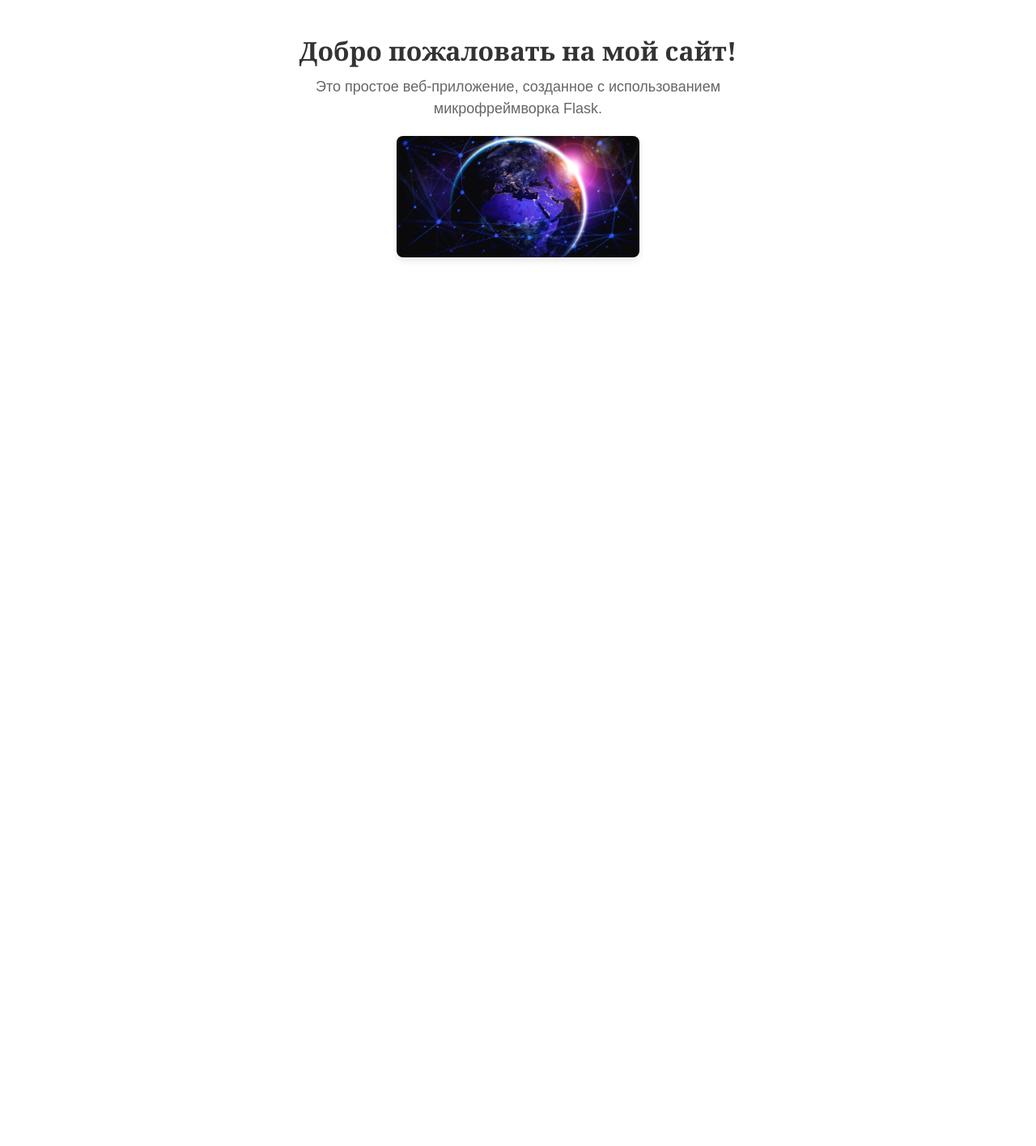
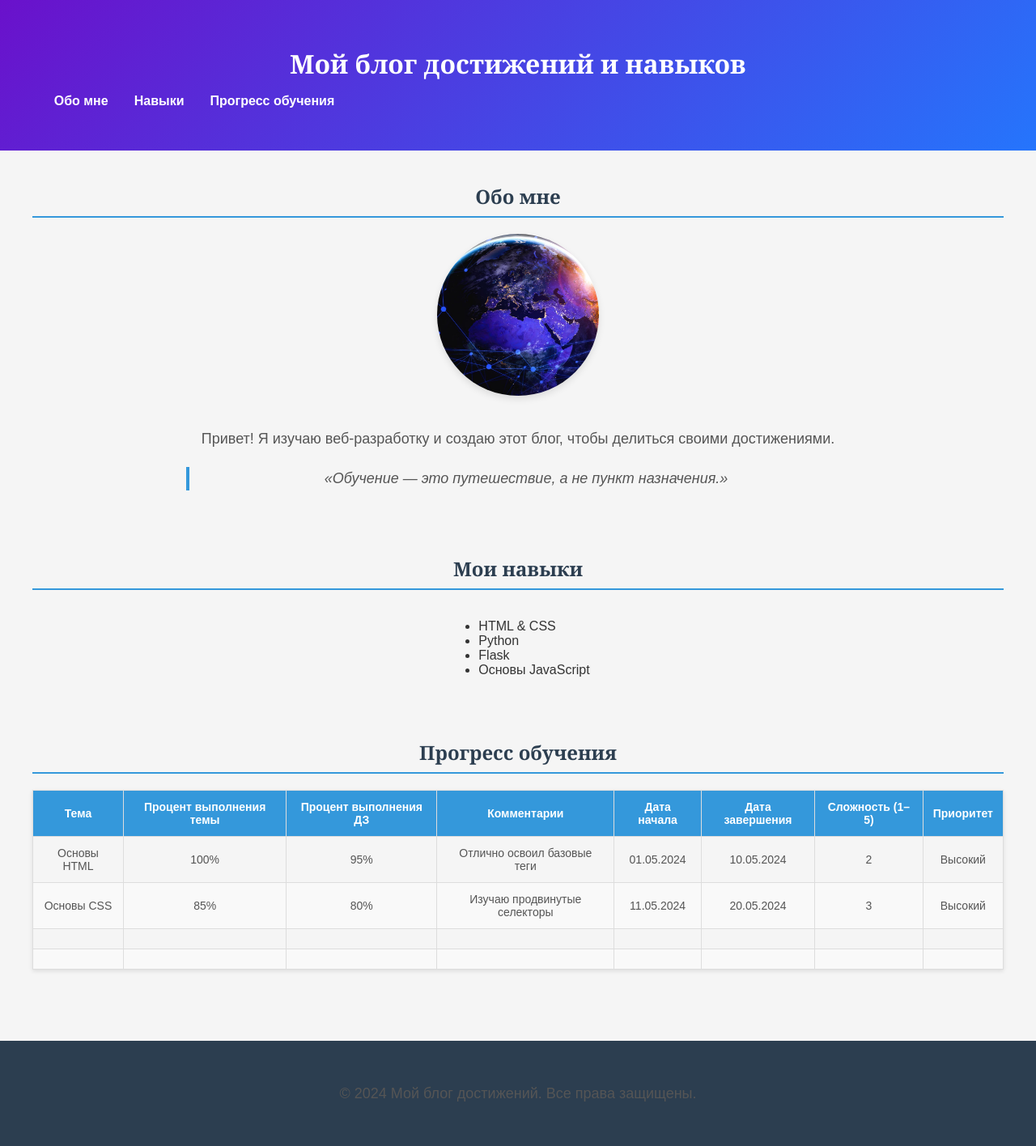
Before and after one commit to SergeyL777/-FLASK_1, a Flask app: page / in a window 1280 px wide. Shown: the whole page at 81% size. Before the commit the page ends 322 px from the top, so only its background shows below. Run offline with Flask 3, Linux system fonts and the light colour scheme.

Commit message:
Initial commit: Flask2-мои достижения

```diff
--- a/project/static/css/index.css
+++ b/project/static/css/index.css
@@ -1,29 +1,151 @@
 body {
-    font-family: Arial, sans-serif;
+    font-family: 'Arial', sans-serif;
     margin: 0;
     padding: 0;
+    background-color: #f5f5f5;
+    color: #333;
 }
 
 .container {
     text-align: center;
     padding: 20px;
+    max-width: 1200px;
+    margin: 0 auto;
+}
+
+header {
+    background: linear-gradient(135deg, #6a11cb 0%, #2575fc 100%);
+    color: white;
+    padding: 1rem 0;
+}
+
+nav ul {
+    list-style: none;
+    padding: 0;
+    display: flex;
+    justify-content: center;
+    gap: 2rem;
+}
+
+nav a {
+    color: white;
+    text-decoration: none;
+    font-weight: bold;
 }
 
 h1 {
     font-family: 'Georgia', serif;
-    color: #333;
+    color: white;
     margin-bottom: 10px;
 }
 
-p {
-    font-size: 18px;
-    color: #666;
-    line-height: 1.5;
-    max-width: 600px;
-    margin: 0 auto 20px;
+h2 {
+    font-family: 'Georgia', serif;
+    color: #2c3e50;
+    border-bottom: 2px solid #3498db;
+    padding-bottom: 0.5rem;
 }
 
-img {
-    border-radius: 8px;
+p, blockquote {
+    font-size: 18px;
+    color: #555;
+    line-height: 1.6;
+    max-width: 800px;
+    margin: 15px auto;
+}
+
+blockquote {
+    font-style: italic;
+    border-left: 4px solid #3498db;
+    padding-left: 1rem;
+    margin: 20px auto;
+}
+
+.profile-img {
+    width: 200px;
+    height: 200px;
+    border-radius: 50%;
+    object-fit: cover;
     box-shadow: 0 4px 8px rgba(0, 0, 0, 0.1);
+    margin-bottom: 20px;
 }
+
+ul {
+    display: inline-block;
+    text-align: left;
+    max-width: 400px;
+}
+
+table {
+    width: 100%;
+    border-collapse: collapse;
+    margin: 20px 0;
+    box-shadow: 0 2px 5px rgba(0,0,0,0.1);
+}
+
+th, td {
+    border: 1px solid #ddd;
+    padding: 12px;
+    text-align: center;
+}
+
+th {
+    background-color: #3498db;
+    color: white;
+    font-weight: bold;
+    font-size: 14px;
+}
+
+tr:nth-child(even) {
+    background-color: #f9f9f9;
+}
+
+tr:hover {
+    background-color: #e3f2fd;
+    transition: background-color 0.3s ease;
+}
+
+td {
+    font-size: 14px;
+    color: #555;
+}
+
+/* Стили для ссылок в навигации при наведении */
+nav a:hover {
+    color: #ffd700;
+    text-decoration: underline;
+}
+
+footer {
+    background-color: #2c3e50;
+    color: white;
+    text-align: center;
+    padding: 1rem 0;
+    margin-top: 3rem;
+}
+
+/* Адаптивность для мобильных устройств */
+@media (max-width: 768px) {
+    nav ul {
+        flex-direction: column;
+        gap: 1rem;
+    }
+
+    table {
+        display: block;
+        overflow-x: auto;
+        white-space: nowrap;
+    }
+
+    .container {
+        padding: 10px;
+    }
+
+    h1 {
+        font-size: 24px;
+    }
+
+    h2 {
+        font-size: 20px;
+    }
+}
--- a/project/templates/index.html
+++ b/project/templates/index.html
@@ -3,14 +3,108 @@
 <head>
     <meta charset="UTF-8">
     <meta name="viewport" content="width=device-width, initial-scale=1.0">
-    <title>Мой Flask Сайт</title>
+    <title>Мой блог достижений</title>
     <link rel="stylesheet" href="{{ url_for('static', filename='css/index.css') }}">
 </head>
 <body>
-    <div class="container">
-        <h1>Добро пожаловать на мой сайт!</h1>
-        <p>Это простое веб‑приложение, созданное с использованием микрофреймворка Flask.</p>
-        <img src="{{ url_for('static', filename='img/example.jpg') }}" alt="Пример изображения" width="300">
-    </div>
+    <header>
+        <div class="container">
+            <h1>Мой блог достижений и навыков</h1>
+            <nav>
+                <ul>
+                    <li><a href="#about">Обо мне</a></li>
+                    <li><a href="#skills">Навыки</a></li>
+                    <li><a href="#progress">Прогресс обучения</a></li>
+                </ul>
+            </nav>
+        </div>
+    </header>
+
+    <main>
+        <section id="about" class="container">
+            <h2>Обо мне</h2>
+            <img src="{{ url_for('static', filename='img/example.jpg') }}" alt="Моё фото" class="profile-img">
+            <p>Привет! Я изучаю веб‑разработку и создаю этот блог, чтобы делиться своими достижениями.</p>
+            <blockquote>
+                «Обучение — это путешествие, а не пункт назначения.»
+            </blockquote>
+        </section>
+
+        <section id="skills" class="container">
+            <h2>Мои навыки</h2>
+            <ul>
+                <li>HTML & CSS</li>
+                <li>Python</li>
+                <li>Flask</li>
+                <li>Основы JavaScript</li>
+            </ul>
+        </section>
+
+        <section id="progress" class="container">
+            <h2>Прогресс обучения</h2>
+            <table>
+                <thead>
+                    <tr>
+                        <th>Тема</th>
+                        <th>Процент выполнения темы</th>
+                        <th>Процент выполнения ДЗ</th>
+                        <th>Комментарии</th>
+                        <th>Дата начала</th>
+                        <th>Дата завершения</th>
+                        <th>Сложность (1–5)</th>
+                        <th>Приоритет</th>
+                    </tr>
+                </thead>
+                <tbody>
+                    <tr>
+                        <td>Основы HTML</td>
+                        <td>100%</td>
+                        <td>95%</td>
+                        <td>Отлично освоил базовые теги</td>
+                        <td>01.05.2024</td>
+                        <td>10.05.2024</td>
+                        <td>2</td>
+                        <td>Высокий</td>
+                    </tr>
+                    <tr>
+                        <td>Основы CSS</td>
+                        <td>85%</td>
+                        <td>80%</td>
+                        <td>Изучаю продвинутые селекторы</td>
+                        <td>11.05.2024</td>
+                        <td>20.05.2024</td>
+                        <td>3</td>
+                        <td>Высокий</td>
+                    </tr>
+                    <tr>
+                        <td></td>
+                        <td></td>
+                        <td></td>
+                        <td></td>
+                        <td></td>
+                        <td></td>
+                        <td></td>
+                        <td></td>
+                    </tr>
+                    <tr>
+                        <td></td>
+                        <td></td>
+                        <td></td>
+                        <td></td>
+                        <td></td>
+                        <td></td>
+                        <td></td>
+                        <td></td>
+                    </tr>
+                </tbody>
+            </table>
+        </section>
+    </main>
+
+    <footer>
+        <div class="container">
+            <p>&copy; 2024 Мой блог достижений. Все права защищены.</p>
+        </div>
+    </footer>
 </body>
 </html>
```
